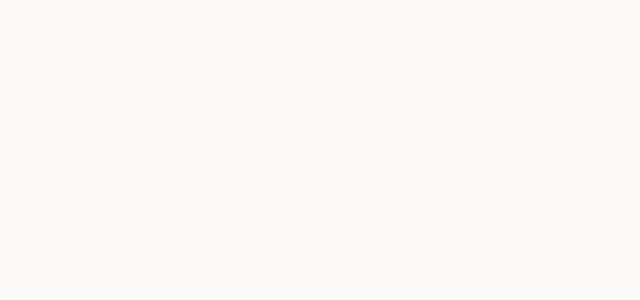
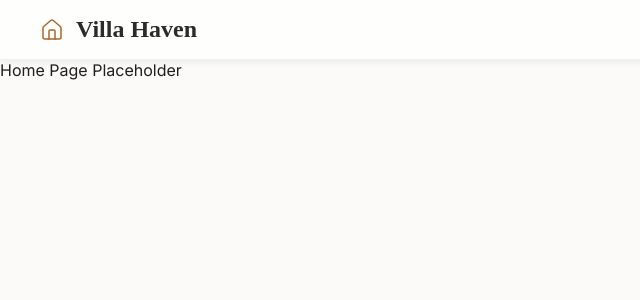
Before and after one commit to Zenetera/client1-villa-booking-fe, a React (Vite) app: page / in a window 1280 px wide. Shown: the top 300 px of the page, without its empty margins (0-640 px from the left). Built offline with nearby package versions, Linux system fonts and the light colour scheme.

Commit message:
Header Component

```diff
--- a/package.json
+++ b/package.json
@@ -10,8 +10,10 @@
     "preview": "vite preview"
   },
   "dependencies": {
+    "lucide-react": "^1.7.0",
     "react": "^19.2.4",
-    "react-dom": "^19.2.4"
+    "react-dom": "^19.2.4",
+    "react-router-dom": "^7.13.2"
   },
   "devDependencies": {
     "@eslint/js": "^9.39.4",
--- a/src/App.tsx
+++ b/src/App.tsx
@@ -1,5 +1,8 @@
+import { RouterProvider } from 'react-router-dom';
+import { router } from './router';
+
 function App() {
-  return <></>
+  return <RouterProvider router={router} />;
 }
 
-export default App
+export default App;
--- a/src/components/public/Navbar/Navbar.module.css
+++ b/src/components/public/Navbar/Navbar.module.css
@@ -0,0 +1,39 @@
+.navbar {
+  position: sticky;
+  top: 0;
+  z-index: 1000;
+  background-color: rgba(255, 255, 255, 0.7);
+  backdrop-filter: blur(10px);
+  -webkit-backdrop-filter: blur(10px);
+  border-bottom: 1px solid rgba(0, 0, 0, 0.05);
+  box-shadow: 0 4px 6px -1px rgba(0, 0, 0, 0.05);
+  padding: 1rem 0;
+}
+
+.container {
+  max-width: 1200px;
+  margin: 0 auto;
+  padding: 0 2rem;
+  display: flex;
+  align-items: center;
+}
+
+.logo {
+  display: flex;
+  align-items: center;
+  gap: 0.75rem;
+  text-decoration: none;
+  color: #333;
+}
+
+.icon {
+  color: var(--primary);
+  stroke-width: 1.5;
+}
+
+.brandName {
+  font-family: serif;
+  font-size: 1.5rem;
+  font-weight: 600;
+  color: #2b2b2b;
+}
--- a/src/components/public/Navbar/Navbar.tsx
+++ b/src/components/public/Navbar/Navbar.tsx
@@ -0,0 +1,17 @@
+import React from 'react';
+import { Link } from 'react-router-dom';
+import { Home } from 'lucide-react';
+import styles from './Navbar.module.css';
+
+export const Navbar: React.FC = () => {
+  return (
+    <nav className={styles.navbar}>
+      <div className={styles.container}>
+        <Link to="/" className={styles.logo}>
+          <Home className={styles.icon} size={24} />
+          <span className={styles.brandName}>Villa Haven</span>
+        </Link>
+      </div>
+    </nav>
+  );
+};
--- a/src/components/public/Navbar/index.ts
+++ b/src/components/public/Navbar/index.ts
@@ -0,0 +1 @@
+export * from './Navbar';
--- a/src/layouts/PublicLayout/PublicLayout.module.css
+++ b/src/layouts/PublicLayout/PublicLayout.module.css
@@ -0,0 +1,9 @@
+.layout {
+  min-height: 100vh;
+  display: flex;
+  flex-direction: column;
+}
+
+.main {
+  flex: 1;
+}
--- a/src/layouts/PublicLayout/PublicLayout.tsx
+++ b/src/layouts/PublicLayout/PublicLayout.tsx
@@ -0,0 +1,15 @@
+import React from 'react';
+import { Outlet } from 'react-router-dom';
+import { Navbar } from '../../components/public/Navbar';
+import styles from './PublicLayout.module.css';
+
+export const PublicLayout: React.FC = () => {
+  return (
+    <div className={styles.layout}>
+      <Navbar />
+      <main className={styles.main}>
+        <Outlet />
+      </main>
+    </div>
+  );
+};
--- a/src/layouts/PublicLayout/index.ts
+++ b/src/layouts/PublicLayout/index.ts
@@ -0,0 +1 @@
+export * from './PublicLayout';
--- a/src/router.tsx
+++ b/src/router.tsx
@@ -0,0 +1,19 @@
+import { createBrowserRouter, Navigate } from 'react-router-dom';
+import { PublicLayout } from './layouts/PublicLayout';
+
+export const router = createBrowserRouter([
+  {
+    path: '/',
+    element: <PublicLayout />,
+    children: [
+      {
+        index: true,
+        element: <div>Home Page Placeholder</div>,
+      },
+    ],
+  },
+  {
+    path: '*',
+    element: <Navigate to="/" replace />,
+  }
+]);
```
Also changed, not shown: 1 other file (tests, documents, lock files or other folders).
